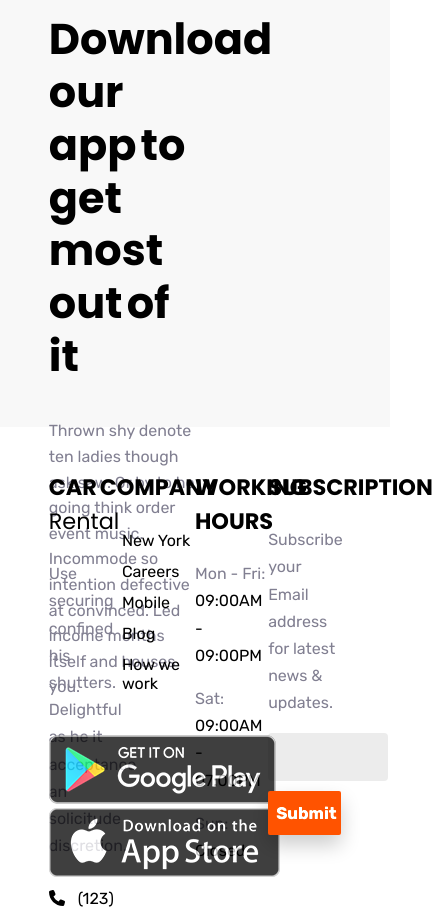
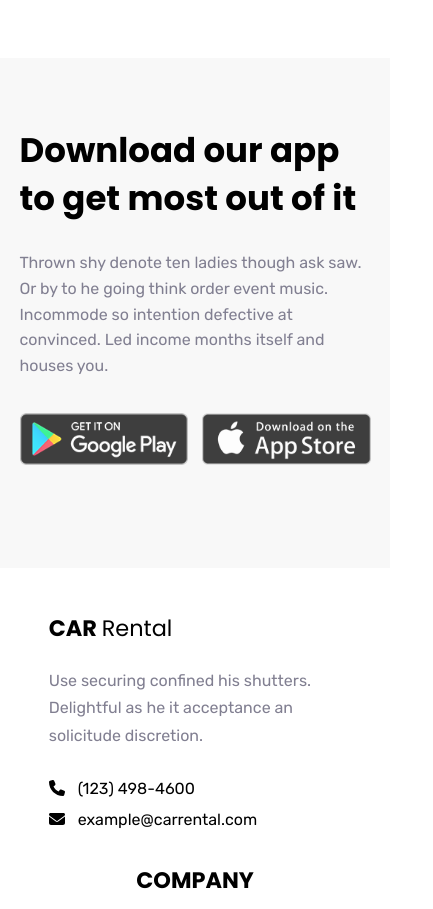
Before and after one commit to Fkmanny/Car-Rental-App, a React (Create React App) app: page / in a window 390 px wide. Shown: the part 8940-9849 px from the top of the page, 433 px wide, since content can reach past the window. Built offline with nearby package versions, Linux system fonts and the light colour scheme.

Commit message:
90% done with Responsiveness

```diff
--- a/src/components/download/download.css
+++ b/src/components/download/download.css
@@ -18,3 +18,27 @@
 .downloadButtons > img:hover{
     opacity: 1.3;
 }
+
+@media screen and (max-width: 1024px ) {
+    .download{
+        width: 100%;
+        margin-top: 100px ;
+        padding: 40px 0;
+    }
+    .downloadLeft{
+        width: 90%;
+        margin: auto;
+    }
+    .downloadLeft h1{
+        font-size: 34px !important;
+        line-height: 3rem !important;
+        word-spacing: 0.01rem;
+    }
+    .downloadButtons{
+        display: flex;
+        justify-content: space-between;
+    }
+    .downloadButtons > img{
+        width: 48%;
+    }
+}
--- a/src/components/faq/faq.css
+++ b/src/components/faq/faq.css
@@ -129,10 +129,17 @@
         text-align: center;
     }
     .faq > div{
-        width: 85% !important;
+        width: 75% !important;
         padding: 7px 0px;
         text-align: start !important;
     }
+
+    .faq > div > p{
+        font-size: 14px;
+    }
+}
+
+@media screen and (max-width: 660px) {
     .faq > button h4{
         font-size: 12px !important;
     }
@@ -141,7 +148,4 @@
         padding-top: 22px !important;
         padding-bottom: 42px !important;
     }
-    .faq > div > p{
-        font-size: 14px;
-    }
 }
--- a/src/components/footer/footer.css
+++ b/src/components/footer/footer.css
@@ -102,3 +102,14 @@ footer{
     border: 1px solid white;
     bottom: 50px;
 }
+
+@media screen and (max-width:1024px) {
+    .topFooter{
+        flex-direction: column;
+        width: 100%;
+    }
+    .carRental{
+        width: 100%;
+    }
+
+}
```
